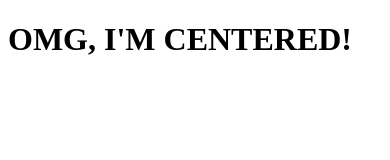
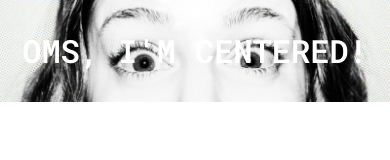
Before and after one commit to Josh-Darling13/flexbox-center, a plain HTML site: page index.html in a window 390 px wide. Drawn offline with Linux system fonts and the light colour scheme.

Commit message:
updated h1 added flexbox and media breakpoints

```diff
--- a/css/style.css
+++ b/css/style.css
@@ -0,0 +1,34 @@
+body {
+    display: flex;
+    justify-content: center;
+    align-items: center;
+    background: url('../img/wow.png') bottom center no-repeat;
+    background-size: cover;
+    font-size: 1em;
+}
+
+.centered {
+    font-family: 'Montserrat', sans-serif;
+    font-family: 'Oswald', sans-serif;
+    font-family: 'Poppins', sans-serif;
+    font-family: 'Roboto', sans-serif;
+    font-family: 'Roboto Mono', monospace;
+}
+
+h1{
+    font-size: 2em;
+    color: #fff;
+    text-align: center;
+}
+
+@media screen and (min-width: 786px) {
+    h1 {
+      font-size: 3em;
+    }
+  }
+
+  @media screen and (min-width: 1200px) {
+    h1 {
+      font-size: 4em;
+    }
+  }
--- a/index.html
+++ b/index.html
@@ -4,13 +4,16 @@
 <head>
   <meta charset="UTF-8">
   <title>Skillcrush Flexbox Example</title>
+  <link rel="preconnect" href="https://fonts.googleapis.com">
+  <link rel="preconnect" href="https://fonts.gstatic.com" crossorigin>
+  <link href="https://fonts.googleapis.com/css2?family=Montserrat:wght@200&family=Oswald:wght@200;500&family=Poppins:wght@200&family=Roboto&family=Roboto+Mono:wght@600&display=swap" rel="stylesheet">
   <meta name="viewport" content="width=device-width, initial-scale=1.0">
   <link rel="stylesheet" href="css/style.css">
 </head>
 
 <body>
   <div class="centered">
-      <h1>OMG, I'M CENTERED!</h1>
+      <h1>OMS, I'M CENTERED!</h1>
   </div>
 
 
```
